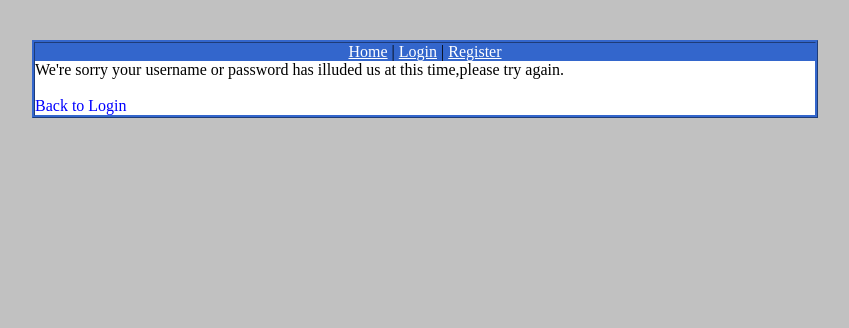
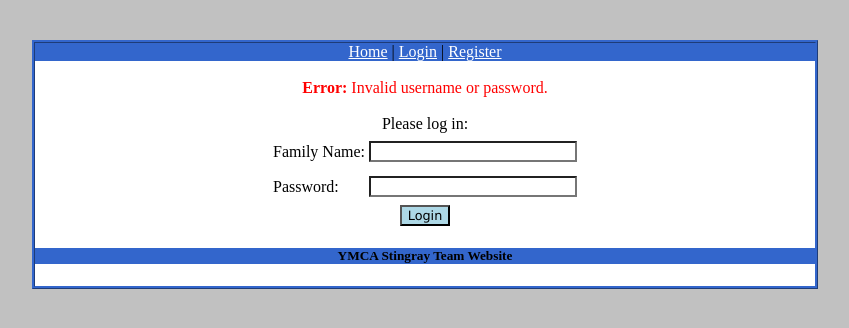
Before and after one commit to mmiller7/CPSC-430-YMCA-Polack, a PHP site: page /confirmLogin.php in a window 1280 px wide. Shown: the top 328 px of the page, without its empty margins (215-1064 px from the left). Run offline with PHP 8.4, Linux system fonts and the light colour scheme; data that the repository does not hold is empty.

Commit message:
Changed redirects so they don't need javascript and don't have redirect-loops Added login error handlling

```diff
--- a/project/confirmLogin.php
+++ b/project/confirmLogin.php
@@ -1,8 +1,38 @@
 <?php session_start();
 include "dbconnect.php";
-$name=$_POST['username'];
-$pw=$_POST['pw'];
+include("anti_xss.php");
+$name=anti_xss($_POST['familyName']);
+$pw=$_POST['password'];
 ?>
+
+			<?php
+				$name=mysqli_real_escape_string($db,$name);
+				$pw=mysqli_real_escape_string($db,$pw);
+
+				$query = "select * from user_account WHERE family_name = '$name' AND password ='$pw'";
+				$result = mysqli_query($db, $query);
+				if ($row = mysqli_fetch_array($result)){
+
+				$_SESSION['name']=$name;
+				//don't store password in session, could be unsecure.  Wasn't used anyway so we don't need it.
+
+				//echo "<p><font color=black>Thanks for logging in, $name family!</font></p>\n";
+				//echo "<p><a href=\"home.php\"><font color=blue>Continue</font></a></p>";
+				//echo "";
+
+				//rather than making them click, just send them there when they log in okay
+				include("home.php");
+
+				}else{
+
+				//This case is the only time we should give them other stuff, when they had a problem.
+				//Probaby ought to give them the form again to make it user friendly.
+
+				$errorMessage="Invalid username or password.";
+				include("login.php");
+				/*
+				?>
+
 <!DOCTYPE html PUBLIC "-//W3C//DTD XHTML 1.0 Transitional//EN"
   "http://www.w3.org/TR/xhtml1/DTD/xhtml1-transitional.dtd">
 <html xmlns="http://www.w3.org/1999/xhtml" xml:lang="en" lang="en">
@@ -13,40 +43,17 @@ $pw=$_POST['pw'];
 	<body>
 		<div id="wrap">
 			<?php include("header.php"); ?>
-
-			<?php
-				$name=mysqli_real_escape_string($db,$name);
-				$pw=mysqli_real_escape_string($db,$name);
-
-				$query = "select * from user_account WHERE family_name = '$name' AND password ='$pw'";
-				$result = mysqli_query($db, $query);
-				//echo"<p>check1</p>";
-				if ($row = mysqli_fetch_array($result)){
-
-				$_SESSION['name']=$name;
-				//don't store password in session, could be unsecure
-
-				echo "<p><font color=black>Thanks for logging in, $name family user</font></p>\n";
-				echo "<p><a href=\"home.php\"><font color=blue>Continue</font></a></p>";
-
-
-
-				}else{
-
+				<?php
 
 				 echo "We're sorry your username or password has illuded us at this time,please try again.";
 				 echo "<br>";
 				 echo "<br>";
 					?>
 					<a href="login.php"><font color="blue">Back to Login</font></a>
-				<?php
-				}
-			?>
-
-
-
-
-
 		</div>
 	</body>
 </html>
+				<?php
+				*/
+				}
+			?>
--- a/project/confirmRegister.php
+++ b/project/confirmRegister.php
@@ -60,7 +60,7 @@ if(strlen(trim($errorMessage)) > 0)
 	//$confirmPw = check_input($_POST['confirmPassword'],"Please confirm password.");
 	$familyName=anti_xss($_POST['familyName']);
 	$email=anti_xss($_POST['emailAddress']);
-	$pw=anti_xss($_POST['password']);
+	$pw=$_POST['password']; //don't anti-xss password because we don't care what they put.  It'll be mysql-escaped later and it's never printed so it isn't a script issue.  They can have all spaces for all we care so we don't want to change what they typed either.
   ?>
 <html xmlns="http://www.w3.org/1999/xhtml" xml:lang="en" lang="en">
 	<head>
--- a/project/login.php
+++ b/project/login.php
@@ -11,14 +11,26 @@ include "dbconnect.php";
 	<body>
 		<div id="wrap">
 			<?php include("header.php"); ?>
-			<form method="post" action="confirmLogin.php">
-				<label for="username">Username:</label>
-				<input type="text" id="username" name="username" /><br />
-				<label for="pw">Password:</label>
-				<!---type password?--->
-				<input type="password" id="pw" name="pw" /><br />
+			<center>
+			<?php
+			if(isset($errorMessage))
+			{
+				echo '<br><font color="red"><b>Error: </b>',$errorMessage,'</font><br>',"\n";
+			}
+			?>
+				<br>
+				Please log in:
+				<form method="post" action="confirmLogin.php">
+				<table>
+				<tr><td>Family Name:</td>
+				<td><input type="text" id="familyName" name="familyName" /></td></tr>
+				<tr><td>Password:</td>
+				<!-- type password? < if this is a question, yes.  It works just like type=text but shows stars instead of the real letters. -->
+				<td><input type="password" id="password" name="password" /></td></tr>
+				</table>
+				<?php if(isset($sendTo)) { ?><input type="hidden" name="sendTo" valule="<?php echo $sendTo ?>"><?php } ?>
 				<input type="submit" value="Login" name="submit" />
-		    </form>
+		    </form></center>
 		  	<?php include("footer.html"); ?>
 		</div>
 	</body>
--- a/project/loginheader.php
+++ b/project/loginheader.php
@@ -1,5 +1,6 @@
 <div id="Navigation">
 	<?php
+	/*
 	if(!isset($_SESSION["name"]))
 	{
 	?>
@@ -14,6 +15,8 @@
 	<?php
 	}
 	else
+	*/
+	if(isset($_SESSION["name"]))
 	{
 	?>
 	<a href="home.php">Home</a>
--- a/project/logout.php
+++ b/project/logout.php
@@ -1,5 +1,5 @@
 <?php
 session_start();
 session_destroy();
-include 'Welcome.php';
+include 'welcome.php';
 ?>
```
Also changed, not shown: project/browse.php (+6 -1 lines), project/home.php (+6 -1 lines), project/viewaccount.php (+6 -1 lines), project/viewcart.php (+6 -1 lines).
